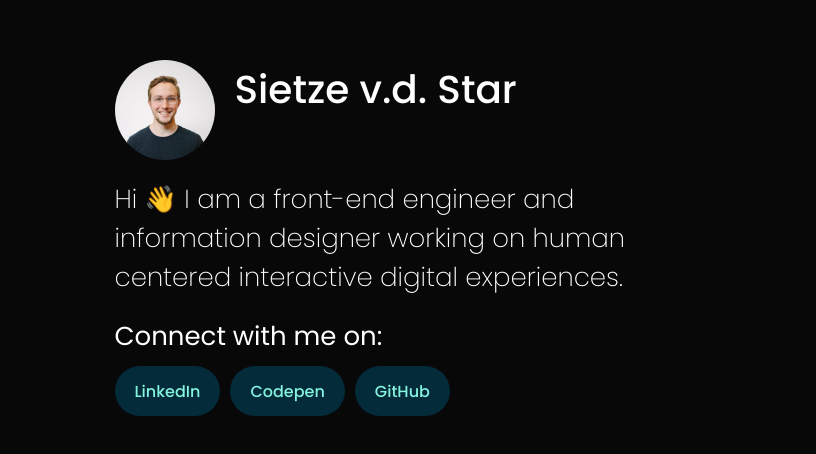
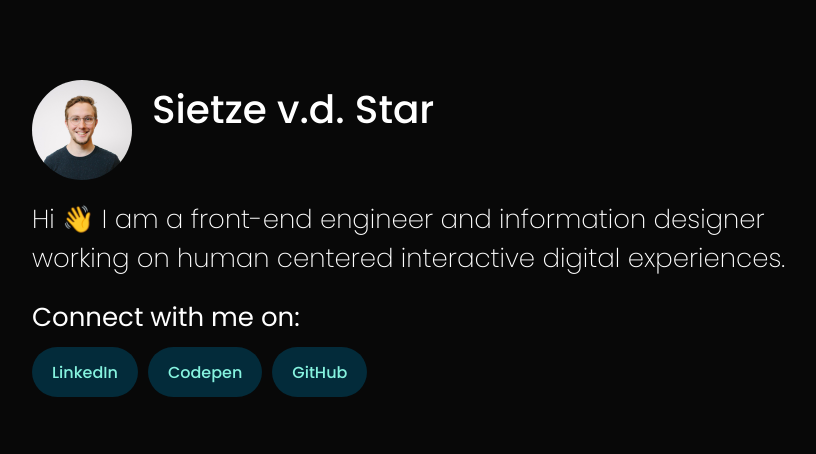
Before and after one commit to supernova770/portfolio, a React (Create React App) app: page / in a window 1280 px wide. Shown: the part 152-606 px from the top of the page, without its empty margins (243-1059 px from the left). Built offline with nearby package versions, Linux system fonts and the light colour scheme.

Commit message:
changed font size title

```diff
--- a/src/App.css
+++ b/src/App.css
@@ -34,7 +34,7 @@ img {
 
 #portfolio-text-body {
   font-weight: 200;
-  max-width: 600px;
+  max-width: 80vw;
   margin: 0px 0px 5px 35px;
 }
 
@@ -140,7 +140,7 @@ img {
   #portfolio-text-body {
     font-weight: 200;
     font-size: 1.2em;
-    max-width: 375px;
+    max-width: 87vw;
     margin: 0px 0px 5px 35px;
   }
 
@@ -249,7 +249,7 @@ img {
   #portfolio-text-body {
     font-weight: 200;
     font-size: 1.5em;
-    max-width: 320px;
+    max-width: 80vw;
     margin: 0px 0px 5px 35px;
   }
 
--- a/src/App.js
+++ b/src/App.js
@@ -1,4 +1,5 @@
 import './App.css';
+import {React} from 'react';
 
 function App() {
   return (
```
